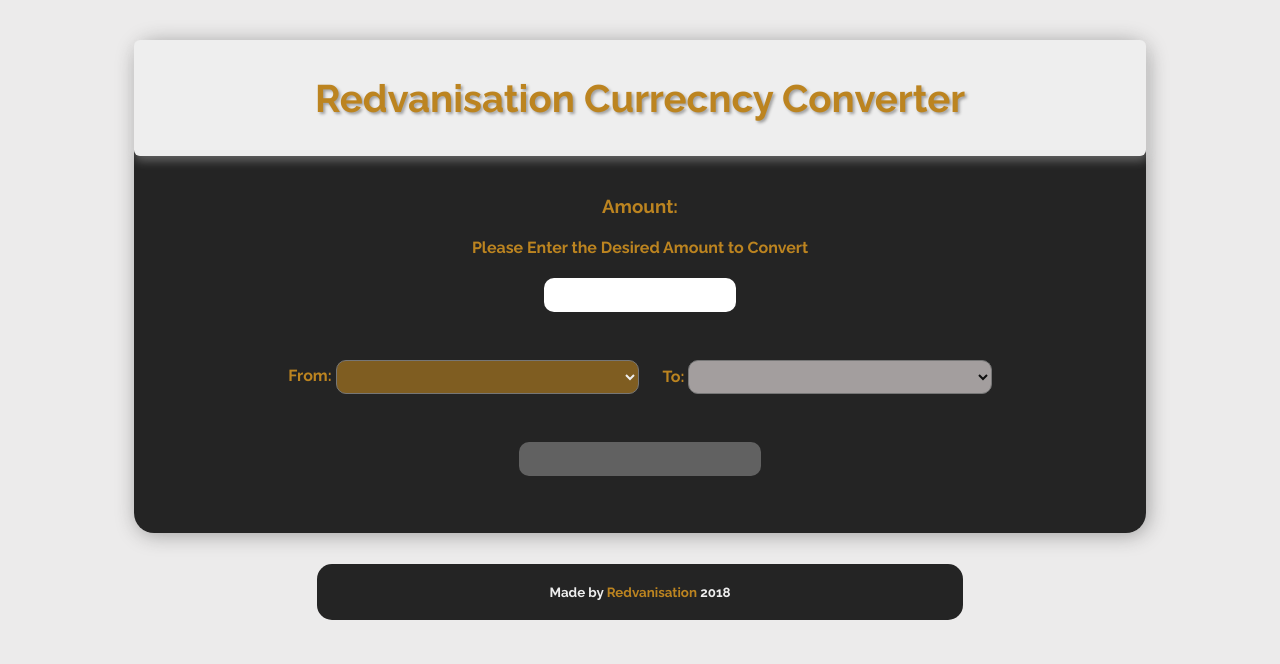
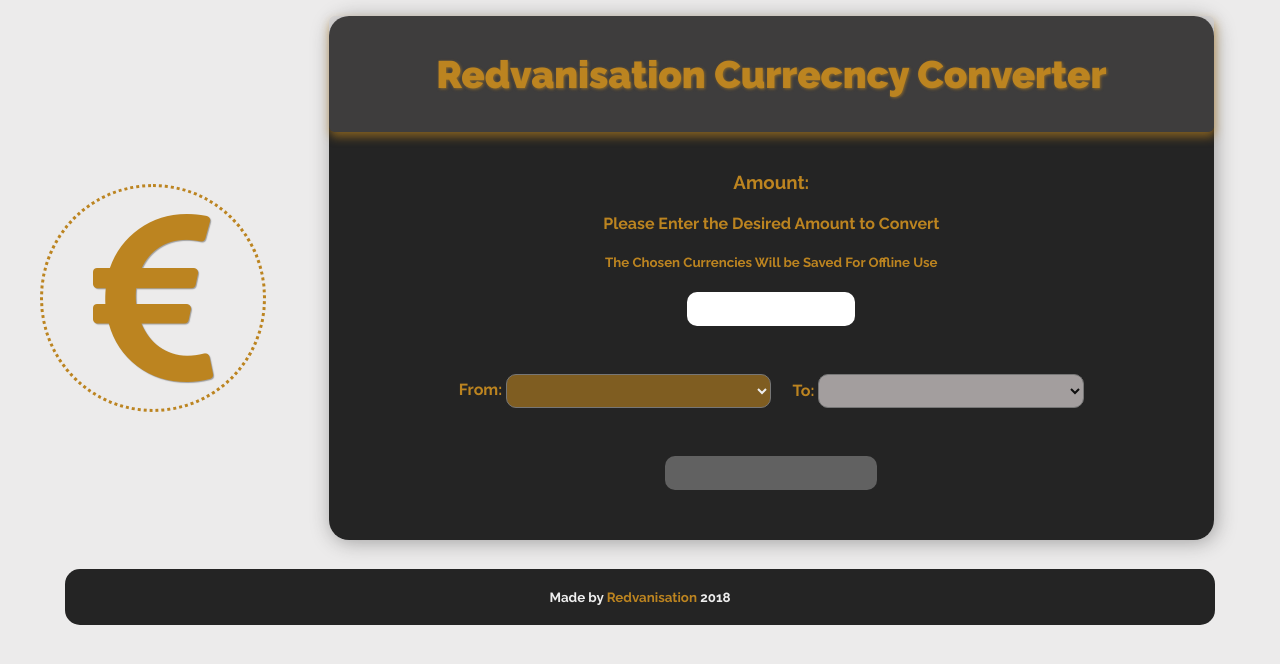
Before and after one commit to Redvanisation/currencyconverter, a website: page index.html in a window 1280 px wide. Drawn offline with Linux system fonts and the light colour scheme; no server answers.

Commit message:
final changes

```diff
--- a/index.html
+++ b/index.html
@@ -2,20 +2,26 @@
 <html lang="en-US">
 <head>
 	<meta charset="utf-8">
-
+	<meta name="viewport" content="width=device-width, initial-scare=1.0" />
+	<link rel="shortcut icon" type="image/ico" href="favicon.ico">
 	<title>Redvanisation's Currency Converter</title>
 	<link href="https://fonts.googleapis.com/css?family=Raleway:400,700,900" rel="stylesheet">
+	<link rel="stylesheet" href="https://use.fontawesome.com/releases/v5.1.0/css/all.css" integrity="sha384-lKuwvrZot6UHsBSfcMvOkWwlCMgc0TaWr+30HWe3a4ltaBwTZhyTEggF5tJv8tbt" crossorigin="anonymous">
 	<link rel="stylesheet" type="text/css" href="src/css/main.css">
 </head>
 <body>
+	<div class="icon-container">
+		<i class="fas fa-euro-sign" id="euro"></i>
+	</div>
 	<div class="container">
 		<header class="header">
-			<h1>Redvanisation Currecncy Converter</h1>
+			<h1 id="the-header">Redvanisation Currecncy Converter</h1>
 		</header>
 		<main class="main">
 			<label class="label" id="amount">
 				<h3>Amount:</h3>
 				<h4>Please Enter the Desired Amount to Convert</h4>
+				<h5>The Chosen Currencies Will be Saved For Offline Use</h5>
 			</label>
 			<input type="number" id="amount-input" onkeyup="convertCurrency();">
 			<div class="second-line">
@@ -32,7 +38,6 @@
 	<footer>
 		<p>Made by <a href="https://github.com/Redvanisation" target="_blank">Redvanisation</a> 2018</p>
 	</footer>
-	<!-- <script type="text/javascript" src="src/scripts/idb.js"></script> -->
 	<script type="text/javascript" src="src/scripts/dexie.js"></script>
 	<script type="text/javascript" src="src/scripts/script.js"></script>
 	<script type="text/javascript" src="src/scripts/controller.js"></script>
--- a/src/css/main.css
+++ b/src/css/main.css
@@ -39,13 +39,30 @@ body {
 	font-family: var(--main-font);
 }
 
+
+.icon-container {
+	width: 20%;
+	display: inline-block;
+	padding: 2em;
+}
+
+#euro {
+	font-size: 12em;
+	padding: 15px 50px;
+	position: relative;
+	bottom: 100px;
+	border: 3px dotted var(--mocca-hex);
+	border-radius: 180px;
+	text-shadow: 1px 1px 1px var(--darkgray-rgba);
+}
+
 .container {
+	display: inline-block;
 	text-align: center;
 	position: relative;
-	top: 2em;
+	top: 0.5em;
 	padding: 0 0 0.5% 0;
-	width: 80%;
-	margin: auto;
+	width: 70%;
 	border-radius: 20px;
 	background-color: var(--black-rgba);
 	box-shadow: 2px 2px 20px var(--darkgray-rgba);
@@ -55,19 +72,18 @@ body {
 	margin: 0 0 2em 0;
 	font-family: var(--main-font);
 	color: var(--mocca-hex);
-	text-shadow: 2px 2px 3px var(--darkgray-rgba);
-	font-weight: 900;
-	background-color: var(--whity-hex);
+	background-color: var(--lightgray-rgba);
 	height: 100%;
 	width: 100%;
 	padding: 10px 0;
-	box-shadow: 1px 5px 10px var(--whity-rgba);
+	box-shadow: 1px 5px 10px var(--mocca-rgba);
 	border-radius: 6px;
 	font-size: larger;
 }
 
-#amount {
-	/*display: block;*/
+#the-header {
+	font-weight: 900;
+	text-shadow: 1px 1px 3px var(--mocca-rgba);
 }
 
 #amount-input {
@@ -136,8 +152,8 @@ footer {
 	background-color: var(--black-rgba);
 	color: var(--whity-hex);
 	height: 2%;
-	width: 50%;
-	margin: 5% auto 0 auto;
+	width: 90%;
+	margin: 2% auto 0 auto;
 	padding: 0.5em;
 	border-radius: 15px;
 }
@@ -146,3 +162,23 @@ footer a {
 	text-decoration: none;
 	color: var(--mocca-hex);
 }
+
+@media only screen and (max-width: 900px) {
+    .icon-container {
+	display: none;
+	}
+
+	#euro {
+		display: none;
+	}
+
+	.container {
+		width: 100%;
+	}
+
+	footer {
+		width: 100%;
+		margin-top: 10%;
+	}
+
+}
--- a/src/scripts/script.js
+++ b/src/scripts/script.js
@@ -31,13 +31,6 @@ fetch('https://free.currencyconverterapi.com/api/v5/currencies', {
 })
 .catch((err) => console.log('There has been an error!'));
 
-// const dbCurrencies = idb.open('rates', 1, (upgradeDb) => {
-// 	const ratesStore = upgradeDb.createObjectStore('rates');
-// 	ratesStore.put(currencies, 'TheCurrencies');
-// })
-
-//https://free.currencyconverterapi.com/api/v5/convert?q=USD_PHP,PHP_USD
-
 
 // Creating the conversion function and features:
 
@@ -46,6 +39,8 @@ const convertCurrency = () => {
 	const from = document.querySelector('#from').value;
 	const to = document.querySelector('#to').value;
 	const amount = document.querySelector('#amount-input').value;
+
+	const dbFrom = `${from}_${to}`;
 
 	// defining the DB
 	const db = new Dexie("rates_database");
@@ -69,26 +64,20 @@ const convertCurrency = () => {
           // reading the DB data
           .then((data) => {
           	return db.from.get(fromC[0])
-          })
+          }).then(() => db.close())
 
-          // displaying DB data
-          .then((from) => {
-          		if (from.rate) {
-		          	const dbConv = from.rate * amount;
-		          	document.querySelector('#result-input').value = dbConv.toFixed(3);
+		// Storing the rate in a variable after multiplying it by the number given by the user in the amount input
+		const conversion = result.results[`${from}_${to}`].val * amount;
 
-          		}
-          		// console.log(from.rate);
+		// Showing the result on the result input after limiting it to three decimal numbers
 
-          }).catch(err => console.log(err));
+		document.querySelector('#result-input').value = conversion.toFixed(3);
 
+	}).catch(() => {
+		db.open().then(data => db.from.get(dbFrom)).then(value => {
+			const dbConv = value.rate * amount;
+			document.querySelector('#result-input').value = dbConv.toFixed(3);
+		})
 
-		// // Storing the rate in a variable after multiplying it by the number given by the user in the amount input
-		// const conversion = result.results[`${from}_${to}`].val * amount;
-
-		// // Showing the result on the result input after limiting it to three decimal numbers
-
-		// 	document.querySelector('#result-input').value = conversion.toFixed(3);
-
-	}).catch(err => console.log('Failed to convert!'))
+	})
 }
--- a/sw.js
+++ b/sw.js
@@ -1,5 +1,5 @@
 // Global Variables:
-const staticCacheName = 'currency-converter-v2';
+const staticCacheName = 'currency-converter-v1';
 
 // Caching the app pages when the secrvice worker gets installed:
 
```
Also changed, not shown: favicon.ico (added).
